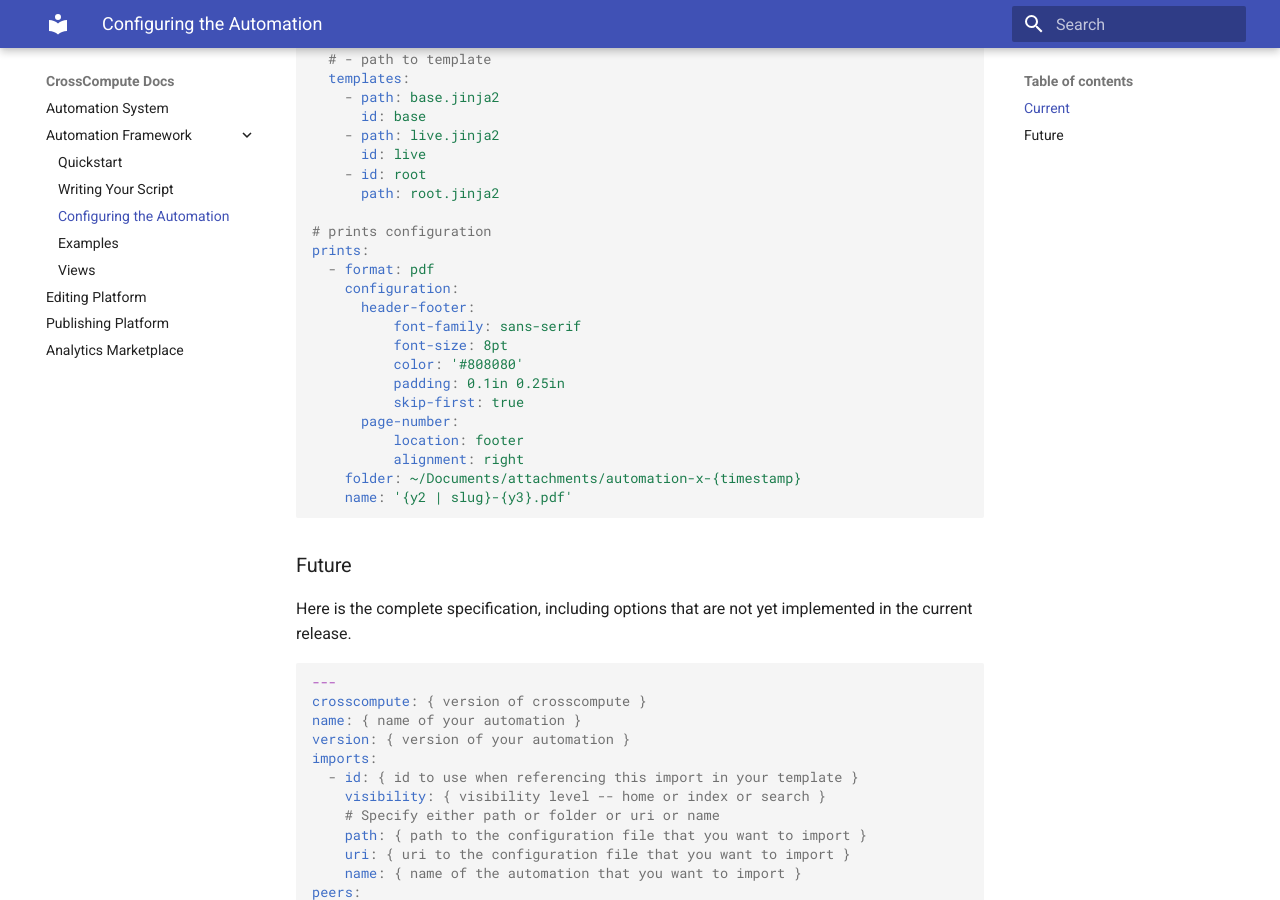
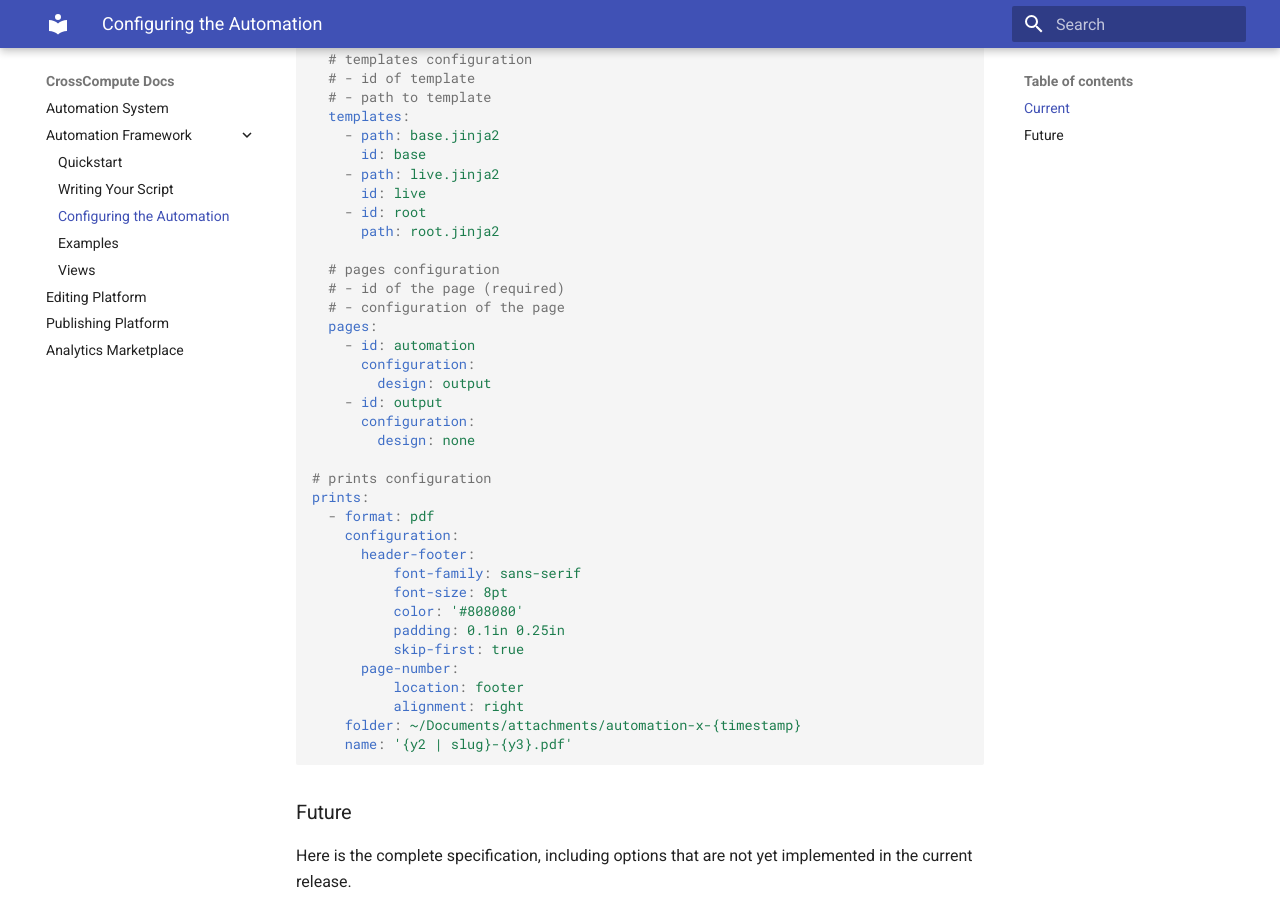
Before and after one commit to crosscompute/crosscompute-docs, an MkDocs documentation site: the page built from docs/automation-framework/configuration.md, in a window 1280 px wide and 900 px high, scrolled down 3958 px. Built offline with MkDocs 1.6.1 and Material for MkDocs 9.7.7, drawn with Linux system fonts in a browser that asks for light colours; some of the changed text lies outside the part shown.

Commit message:
Add pages

```diff
--- a/docs/automation-framework/configuration.md
+++ b/docs/automation-framework/configuration.md
@@ -207,6 +209,17 @@
     - id: root
       path: root.jinja2
 
+  # pages configuration
+  # - id of the page (required)
+  # - configuration of the page
+  pages:
+    - id: automation
+      configuration:
+        design: output
+    - id: output
+      configuration:
+        design: none
+
 # prints configuration
 prints:
   - format: pdf
@@ -340,7 +353,10 @@
   templates:
     - id: { id of your template }
       path: { path to your template }
-  layout: { layout to use when no templates are defined }
+  pages:
+    - id: { id of the page }
+      configuration:
+        design: { design of the page }
 prints:
   - format: { format to use when printing this automation }
     configuration:
```
Also changed, not shown: other parts of docs/automation-framework/configuration.md (+2 -0 lines).
